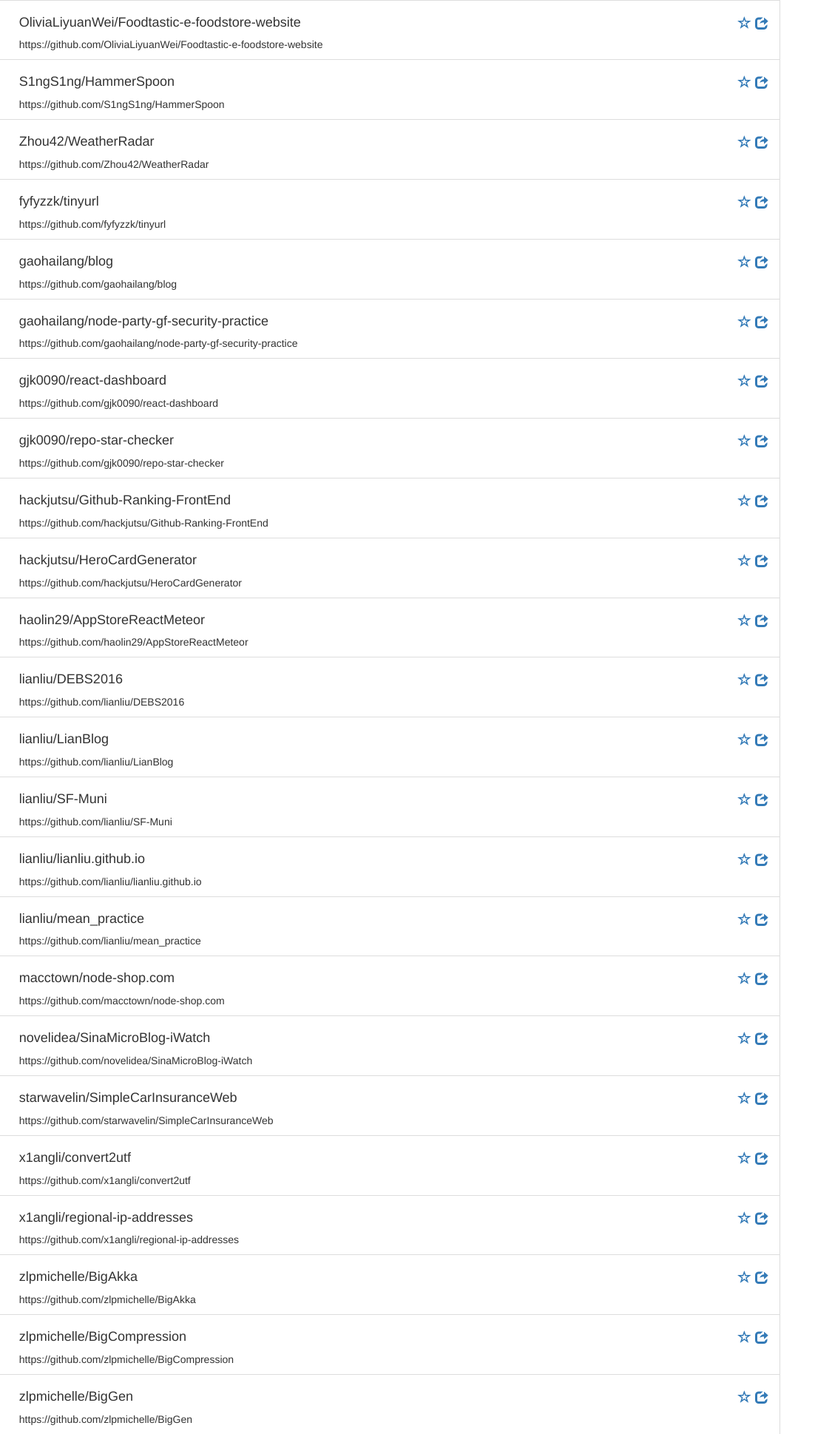
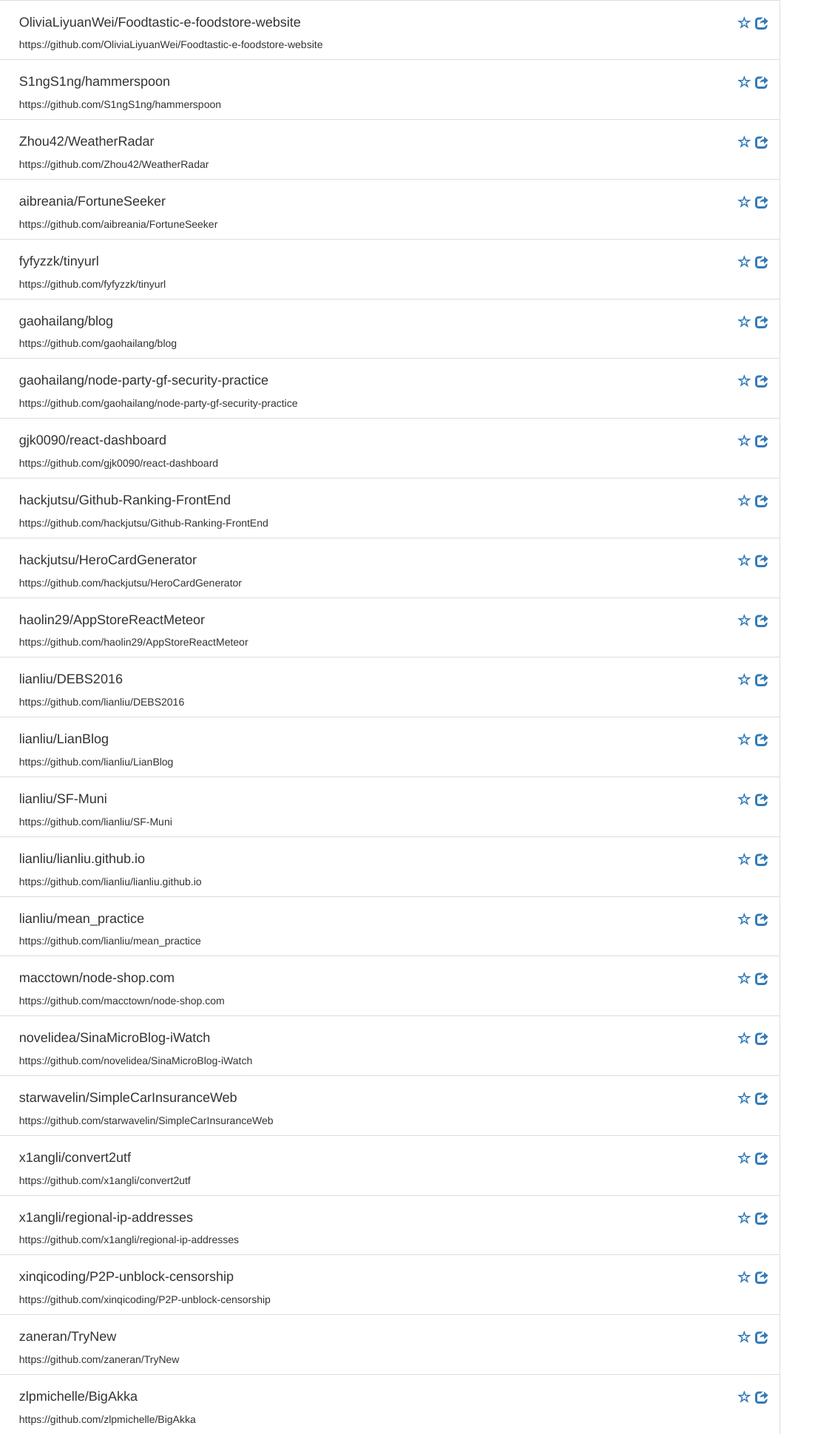
Before and after one commit to gjk0090/repo-star-checker, a plain HTML site: page index.html in a window 1280 px wide. Shown: the part 473-2412 px from the top of the page at 74% size, 155-1280 px from the left. Drawn offline with nearby package versions, Linux system fonts and the light colour scheme; no server answers.

Commit message:
More GitHub repositories

```diff
--- a/index.html
+++ b/index.html
@@ -75,12 +75,15 @@
       //todo: property file, auth & star, star all, repo detail
 
       $scope.repos = [
+	"aibreania/FortuneSeeker",
+	"xinqicoding/P2P-unblock-censorship",
+	"zaneran/TryNew ",
+	"lianliu/DEBS2016",
+	"lianliu/mean_practice",
+	"lianliu/lianliu.github.io",
+	"lianliu/SF-Muni",
 	"lianliu/LianBlog",
-        "lianliu/SF-Muni",
-        "lianliu/lianliu.github.io",
-        "lianliu/mean_practice",
-        "lianliu/DEBS2016",
-        "S1ngS1ng/HammerSpoon",
+	"S1ngS1ng/hammerspoon",
 	"Zhou42/WeatherRadar",
 	"OliviaLiyuanWei/Foodtastic-e-foodstore-website",
 	"gjk0090/react-dashboard",
@@ -102,8 +105,7 @@
 	"InCodeLearning/InCodeLearning",
 	"JesseZhuang/Tiger-AppStore",
 	"gaohailang/node-party-gf-security-practice",
-        "gaohailang/blog",
-        "gjk0090/repo-star-checker"
+	"gaohailang/blog"
       ];
 
       $scope.repos.sort();
```
Lines whose indentation alone changed are shown as unchanged.
